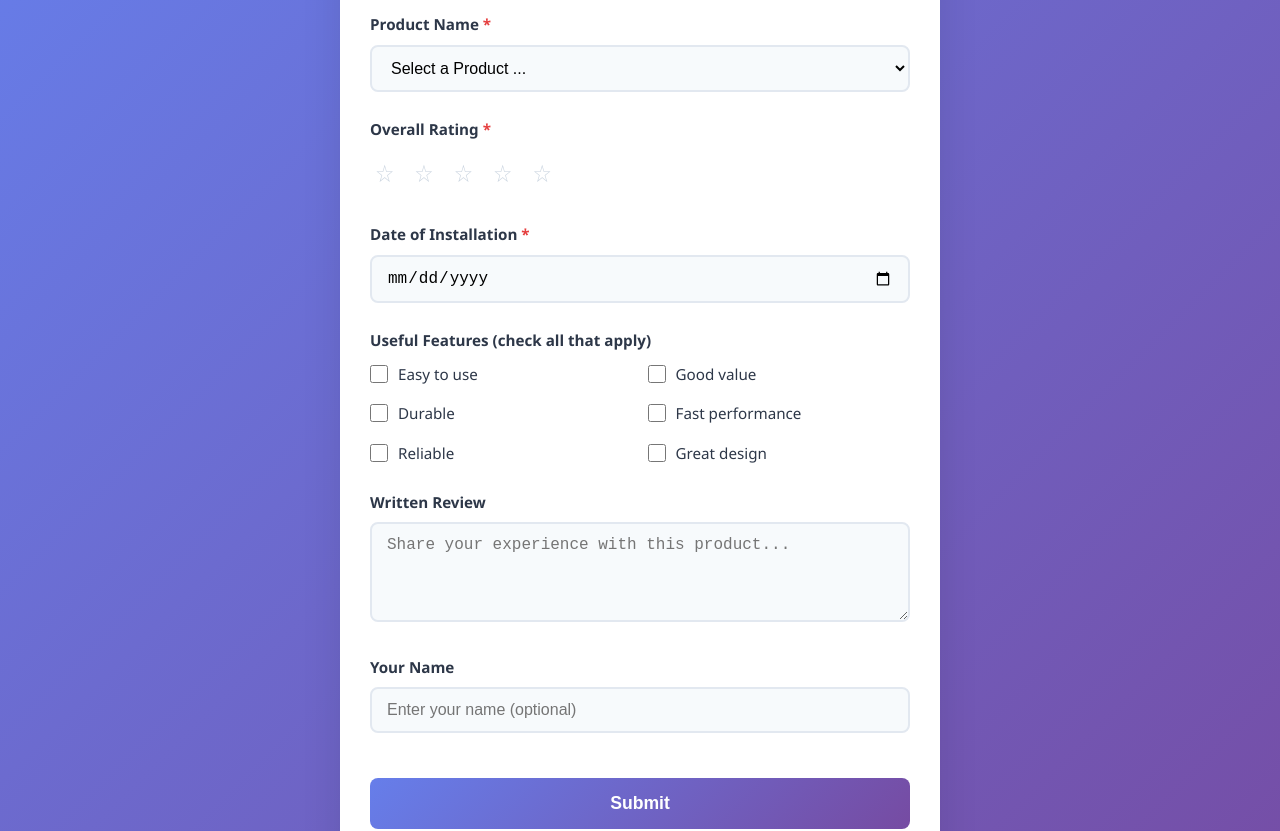
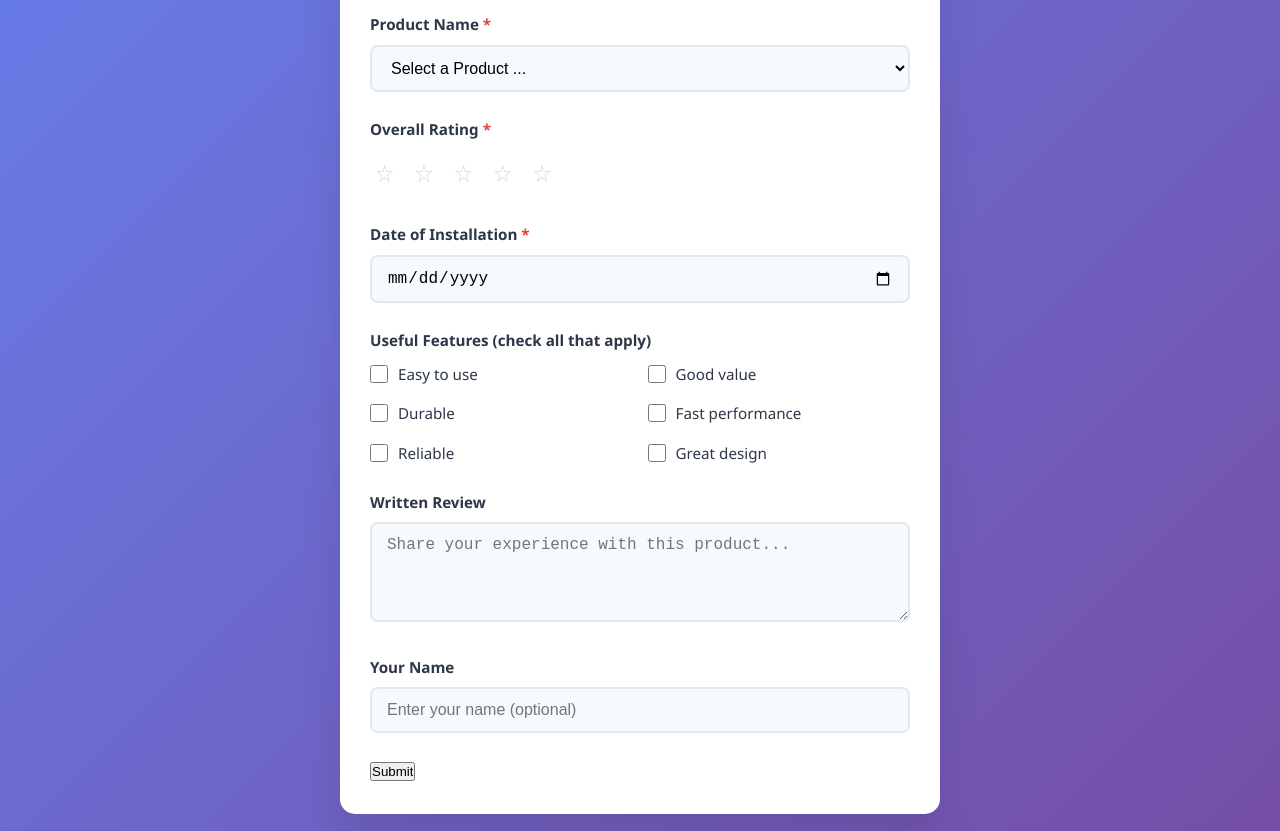
Before and after one commit to Akmurza/wdd131, a plain HTML site: page form.html in a window 1280 px wide. Shown: the part 124-955 px from the top of the page. Drawn offline with Linux system fonts and the light colour scheme.

Commit message:
formEdOne

```diff
--- a/form.html
+++ b/form.html
@@ -107,7 +107,7 @@
             </div>
 
             <!-- Submit -->
-            <input type="submit" value="Submit" class="submit-btn">
+            <input type="submit" value="Submit">
         </form>
     </div>
 
--- a/styles/form.css
+++ b/styles/form.css
@@ -149,9 +149,7 @@ textarea {
     box-shadow: 0 10px 25px rgba(102, 126, 234, 0.3);
 }
 
-.submit-btn:active {
-    transform: translateY(0);
-}
+
 
 .required {
     color: #e53e3e;
```
